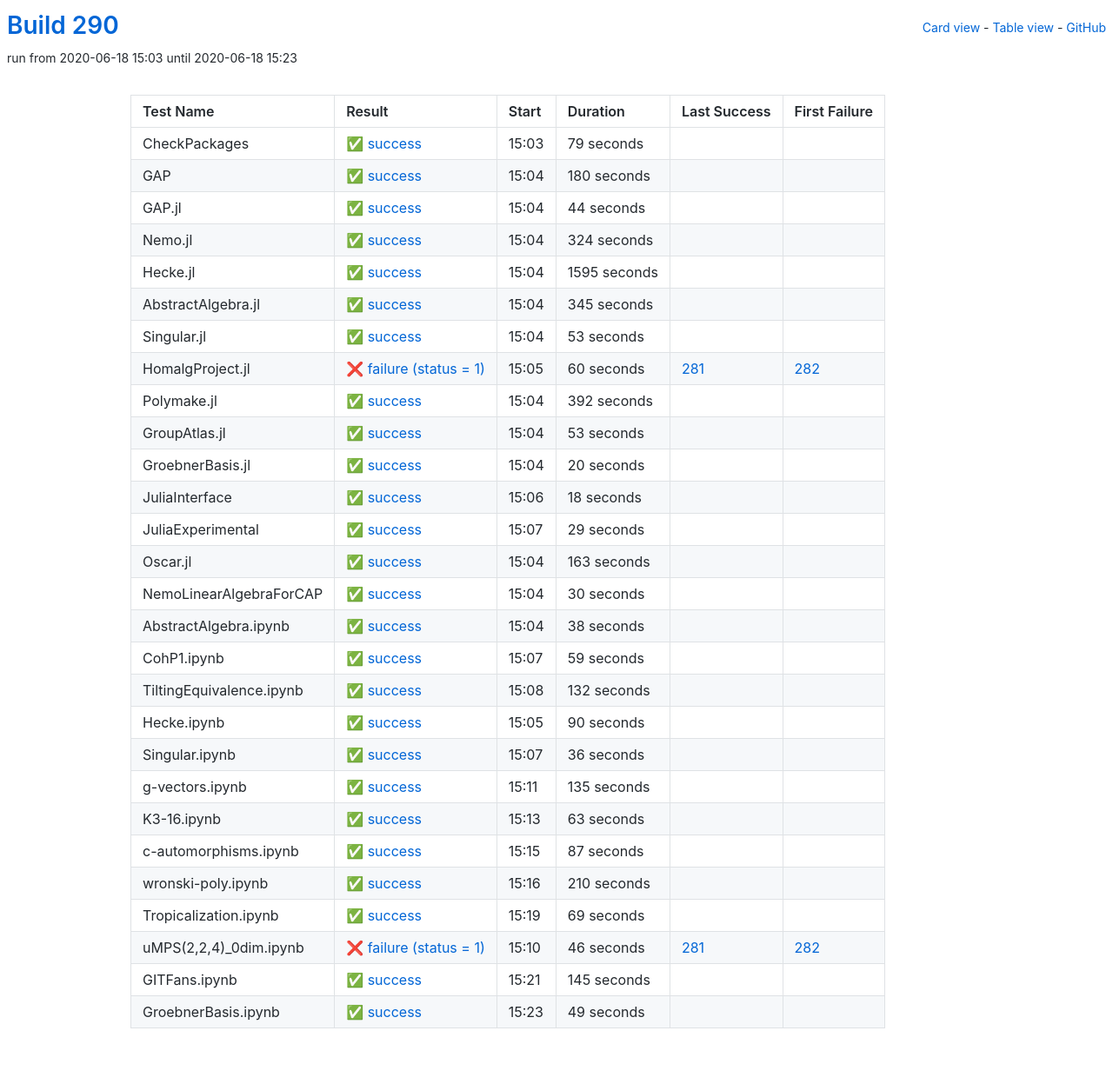
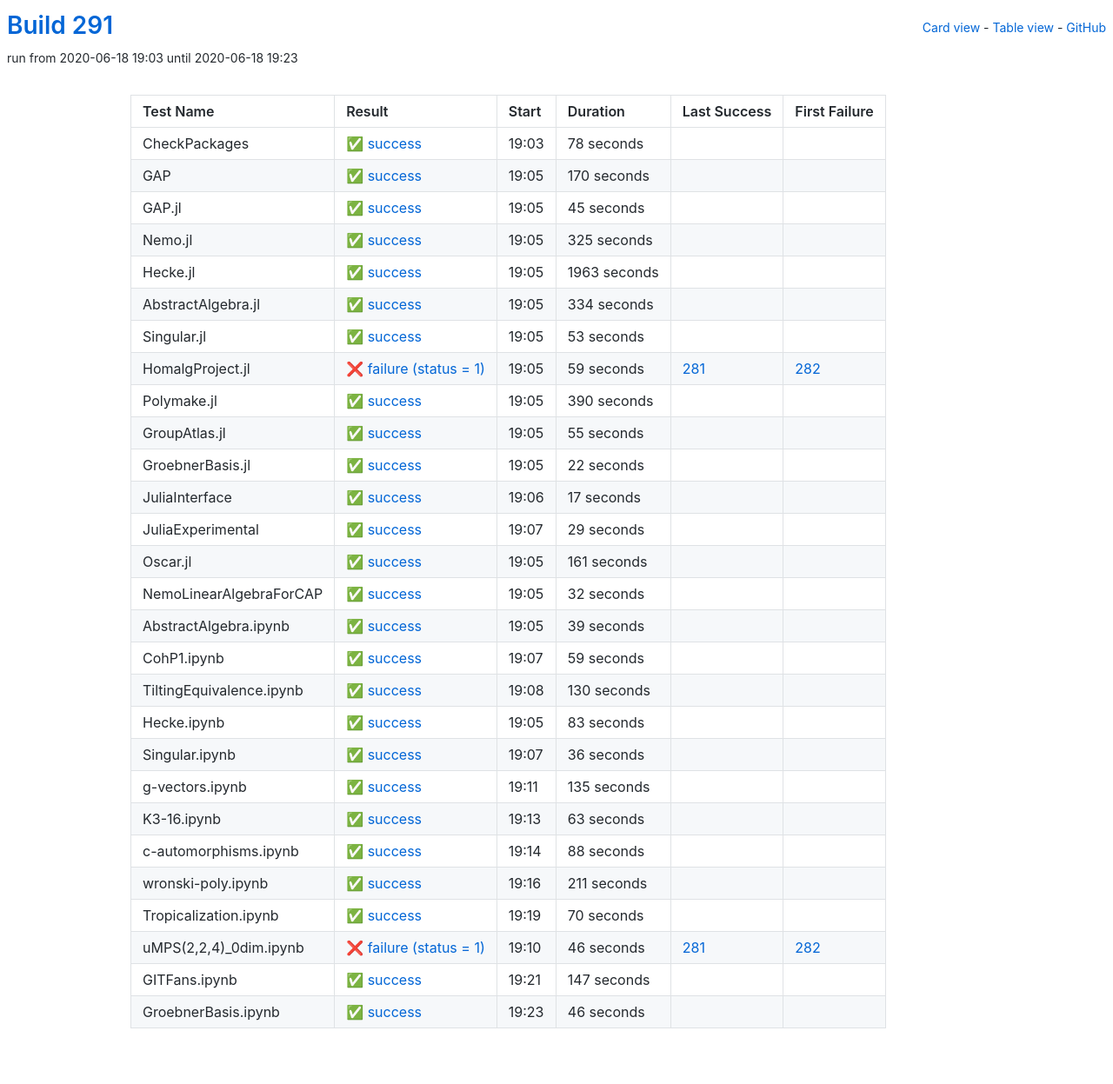
Before and after one commit to oscar-system/oscar-ci-status-stable, a Jekyll site: the page built from table.html, in a window 1280 px wide. Shown: the whole page at 87% size. Built offline with Jekyll 4.4.1, drawn with Linux system fonts in a browser that asks for light colours.

Commit message:
Build #291

```diff
--- a/_data/ci.yml
+++ b/_data/ci.yml
@@ -1,6 +1,6 @@
 ---
-build: 290
-build_url: https://oscarci.mathematik.uni-kl.de/job/oscar-stable/290/
+build: 291
+build_url: https://oscarci.mathematik.uni-kl.de/job/oscar-stable/291/
 job: oscar-stable
 organization: oscar-system
 repo: oscar-ci-status-stable
@@ -8,80 +8,80 @@ repourl: https://github.com/oscar-system/oscar-ci-status-stable
 tests:
 - name: CheckPackages
   id: checkpackages
-  log: https://oscarci.mathematik.uni-kl.de/job/oscar-stable/290/artifact/logs/build-290/CheckPackages.log
-  start: 2020-06-18 15:03
+  log: https://oscarci.mathematik.uni-kl.de/job/oscar-stable/291/artifact/logs/build-291/CheckPackages.log
+  start: 2020-06-18 19:03
   success: true
   exitcode: 0
   status: success
-  duration: 79
+  duration: 78
   last_success: false
   last_success_url:
   first_failure: false
   first_failure_url:
 - name: GAP
   id: gap
-  log: https://oscarci.mathematik.uni-kl.de/job/oscar-stable/290/artifact/logs/build-290/GAP.log
-  start: 2020-06-18 15:04
+  log: https://oscarci.mathematik.uni-kl.de/job/oscar-stable/291/artifact/logs/build-291/GAP.log
+  start: 2020-06-18 19:05
   success: true
   exitcode: 0
   status: success
-  duration: 180
+  duration: 170
   last_success: false
   last_success_url:
   first_failure: false
   first_failure_url:
 - name: GAP.jl
   id: gap-jl
-  log: https://oscarci.mathematik.uni-kl.de/job/oscar-stable/290/artifact/logs/build-290/GAP.jl.log
-  start: 2020-06-18 15:04
+  log: https://oscarci.mathematik.uni-kl.de/job/oscar-stable/291/artifact/logs/build-291/GAP.jl.log
+  start: 2020-06-18 19:05
   success: true
   exitcode: 0
   status: success
-  duration: 44
+  duration: 45
   last_success: false
   last_success_url:
   first_failure: false
   first_failure_url:
 - name: Nemo.jl
   id: nemo-jl
-  log: https://oscarci.mathematik.uni-kl.de/job/oscar-stable/290/artifact/logs/build-290/Nemo.jl.log
-  start: 2020-06-18 15:04
+  log: https://oscarci.mathematik.uni-kl.de/job/oscar-stable/291/artifact/logs/build-291/Nemo.jl.log
+  start: 2020-06-18 19:05
   success: true
   exitcode: 0
   status: success
-  duration: 324
+  duration: 325
   last_success: false
   last_success_url:
   first_failure: false
   first_failure_url:
 - name: Hecke.jl
   id: hecke-jl
-  log: https://oscarci.mathematik.uni-kl.de/job/oscar-stable/290/artifact/logs/build-290/Hecke.jl.log
-  start: 2020-06-18 15:04
+  log: https://oscarci.mathematik.uni-kl.de/job/oscar-stable/291/artifact/logs/build-291/Hecke.jl.log
+  start: 2020-06-18 19:05
   success: true
   exitcode: 0
   status: success
-  duration: 1595
+  duration: 1963
   last_success: false
   last_success_url:
   first_failure: false
   first_failure_url:
 - name: AbstractAlgebra.jl
   id: abstractalgebra-jl
-  log: https://oscarci.mathematik.uni-kl.de/job/oscar-stable/290/artifact/logs/build-290/AbstractAlgebra.jl.log
-  start: 2020-06-18 15:04
+  log: https://oscarci.mathematik.uni-kl.de/job/oscar-stable/291/artifact/logs/build-291/AbstractAlgebra.jl.log
+  start: 2020-06-18 19:05
   success: true
   exitcode: 0
   status: success
-  duration: 345
+  duration: 334
   last_success: false
   last_success_url:
   first_failure: false
   first_failure_url:
 - name: Singular.jl
   id: singular-jl
-  log: https://oscarci.mathematik.uni-kl.de/job/oscar-stable/290/artifact/logs/build-290/Singular.jl.log
-  start: 2020-06-18 15:04
+  log: https://oscarci.mathematik.uni-kl.de/job/oscar-stable/291/artifact/logs/build-291/Singular.jl.log
+  start: 2020-06-18 19:05
   success: true
   exitcode: 0
   status: success
@@ -92,68 +92,68 @@ tests:
   first_failure_url:
 - name: HomalgProject.jl
   id: homalgproject-jl
-  log: https://oscarci.mathematik.uni-kl.de/job/oscar-stable/290/artifact/logs/build-290/HomalgProject.jl.log
-  start: 2020-06-18 15:05
+  log: https://oscarci.mathematik.uni-kl.de/job/oscar-stable/291/artifact/logs/build-291/HomalgProject.jl.log
+  start: 2020-06-18 19:05
   success: false
   exitcode: 1
   status: failure
-  duration: 60
+  duration: 59
   last_success: 281
   last_success_url: https://oscarci.mathematik.uni-kl.de/job/oscar-stable/281/
   first_failure: 282
   first_failure_url: https://oscarci.mathematik.uni-kl.de/job/oscar-stable/282/
 - name: Polymake.jl
   id: polymake-jl
-  log: https://oscarci.mathematik.uni-kl.de/job/oscar-stable/290/artifact/logs/build-290/Polymake.jl.log
-  start: 2020-06-18 15:04
+  log: https://oscarci.mathematik.uni-kl.de/job/oscar-stable/291/artifact/logs/build-291/Polymake.jl.log
+  start: 2020-06-18 19:05
   success: true
   exitcode: 0
   status: success
-  duration: 392
+  duration: 390
   last_success: false
   last_success_url:
   first_failure: false
   first_failure_url:
 - name: GroupAtlas.jl
   id: groupatlas-jl
-  log: https://oscarci.mathematik.uni-kl.de/job/oscar-stable/290/artifact/logs/build-290/GroupAtlas.jl.log
-  start: 2020-06-18 15:04
+  log: https://oscarci.mathematik.uni-kl.de/job/oscar-stable/291/artifact/logs/build-291/GroupAtlas.jl.log
+  start: 2020-06-18 19:05
   success: true
   exitcode: 0
   status: success
-  duration: 53
+  duration: 55
   last_success: false
   last_success_url:
   first_failure: false
   first_failure_url:
 - name: GroebnerBasis.jl
   id: groebnerbasis-jl
-  log: https://oscarci.mathematik.uni-kl.de/job/oscar-stable/290/artifact/logs/build-290/GroebnerBasis.jl.log
-  start: 2020-06-18 15:04
+  log: https://oscarci.mathematik.uni-kl.de/job/oscar-stable/291/artifact/logs/build-291/GroebnerBasis.jl.log
+  start: 2020-06-18 19:05
   success: true
   exitcode: 0
   status: success
-  duration: 20
+  duration: 22
   last_success: false
   last_success_url:
   first_failure: false
   first_failure_url:
 - name: JuliaInterface
   id: juliainterface
-  log: https://oscarci.mathematik.uni-kl.de/job/oscar-stable/290/artifact/logs/build-290/JuliaInterface.log
-  start: 2020-06-18 15:06
+  log: https://oscarci.mathematik.uni-kl.de/job/oscar-stable/291/artifact/logs/build-291/JuliaInterface.log
+  start: 2020-06-18 19:06
   success: true
   exitcode: 0
   status: success
-  duration: 18
+  duration: 17
   last_success: false
   last_success_url:
   first_failure: false
   first_failure_url:
 - name: JuliaExperimental
   id: juliaexperimental
-  log: https://oscarci.mathematik.uni-kl.de/job/oscar-stable/290/artifact/logs/build-290/JuliaExperimental.log
-  start: 2020-06-18 15:07
+  log: https://oscarci.mathematik.uni-kl.de/job/oscar-stable/291/artifact/logs/build-291/JuliaExperimental.log
+  start: 2020-06-18 19:07
   success: true
   exitcode: 0
   status: success
@@ -164,44 +164,44 @@ tests:
   first_failure_url:
 - name: Oscar.jl
   id: oscar-jl
-  log: https://oscarci.mathematik.uni-kl.de/job/oscar-stable/290/artifact/logs/build-290/Oscar.jl.log
-  start: 2020-06-18 15:04
+  log: https://oscarci.mathematik.uni-kl.de/job/oscar-stable/291/artifact/logs/build-291/Oscar.jl.log
+  start: 2020-06-18 19:05
   success: true
   exitcode: 0
   status: success
-  duration: 163
+  duration: 161
   last_success: false
   last_success_url:
   first_failure: false
   first_failure_url:
 - name: NemoLinearAlgebraForCAP
   id: nemolinearalgebraforcap
-  log: https://oscarci.mathematik.uni-kl.de/job/oscar-stable/290/artifact/logs/build-290/NemoLinearAlgebraForCAP.log
-  start: 2020-06-18 15:04
+  log: https://oscarci.mathematik.uni-kl.de/job/oscar-stable/291/artifact/logs/build-291/NemoLinearAlgebraForCAP.log
+  start: 2020-06-18 19:05
   success: true
   exitcode: 0
   status: success
-  duration: 30
+  duration: 32
   last_success: false
   last_success_url:
   first_failure: false
   first_failure_url:
 - name: AbstractAlgebra.ipynb
   id: abstractalgebra-ipynb
-  log: https://oscarci.mathematik.uni-kl.de/job/oscar-stable/290/artifact/logs/build-290/AbstractAlgebra.ipynb.log
-  start: 2020-06-18 15:04
+  log: https://oscarci.mathematik.uni-kl.de/job/oscar-stable/291/artifact/logs/build-291/AbstractAlgebra.ipynb.log
+  start: 2020-06-18 19:05
   success: true
   exitcode: 0
   status: success
-  duration: 38
+  duration: 39
   last_success: false
   last_success_url:
   first_failure: false
   first_failure_url:
 - name: CohP1.ipynb
   id: cohp1-ipynb
-  log: https://oscarci.mathematik.uni-kl.de/job/oscar-stable/290/artifact/logs/build-290/CohP1.ipynb.log
-  start: 2020-06-18 15:07
+  log: https://oscarci.mathematik.uni-kl.de/job/oscar-stable/291/artifact/logs/build-291/CohP1.ipynb.log
+  start: 2020-06-18 19:07
   success: true
   exitcode: 0
   status: success
@@ -212,32 +212,32 @@ tests:
   first_failure_url:
 - name: TiltingEquivalence.ipynb
   id: tiltingequivalence-ipynb
-  log: https://oscarci.mathematik.uni-kl.de/job/oscar-stable/290/artifact/logs/build-290/TiltingEquivalence.ipynb.log
-  start: 2020-06-18 15:08
+  log: https://oscarci.mathematik.uni-kl.de/job/oscar-stable/291/artifact/logs/build-291/TiltingEquivalence.ipynb.log
+  start: 2020-06-18 19:08
   success: true
   exitcode: 0
   status: success
-  duration: 132
+  duration: 130
   last_success: false
   last_success_url:
   first_failure: false
   first_failure_url:
 - name: Hecke.ipynb
   id: hecke-ipynb
-  log: https://oscarci.mathematik.uni-kl.de/job/oscar-stable/290/artifact/logs/build-290/Hecke.ipynb.log
-  start: 2020-06-18 15:05
+  log: https://oscarci.mathematik.uni-kl.de/job/oscar-stable/291/artifact/logs/build-291/Hecke.ipynb.log
+  start: 2020-06-18 19:05
   success: true
   exitcode: 0
   status: success
-  duration: 90
+  duration: 83
   last_success: false
   last_success_url:
   first_failure: false
   first_failure_url:
 - name: Singular.ipynb
   id: singular-ipynb
-  log: https://oscarci.mathematik.uni-kl.de/job/oscar-stable/290/artifact/logs/build-290/Singular.ipynb.log
-  start: 2020-06-18 15:07
+  log: https://oscarci.mathematik.uni-kl.de/job/oscar-stable/291/artifact/logs/build-291/Singular.ipynb.log
+  start: 2020-06-18 19:07
   success: true
   exitcode: 0
   status: success
@@ -248,8 +248,8 @@ tests:
   first_failure_url:
 - name: g-vectors.ipynb
   id: g-vectors-ipynb
-  log: https://oscarci.mathematik.uni-kl.de/job/oscar-stable/290/artifact/logs/build-290/g-vectors.ipynb.log
-  start: 2020-06-18 15:11
+  log: https://oscarci.mathematik.uni-kl.de/job/oscar-stable/291/artifact/logs/build-291/g-vectors.ipynb.log
+  start: 2020-06-18 19:11
   success: true
   exitcode: 0
   status: success
@@ -260,8 +260,8 @@ tests:
   first_failure_url:
 - name: K3-16.ipynb
   id: k3-16-ipynb
-  log: https://oscarci.mathematik.uni-kl.de/job/oscar-stable/290/artifact/logs/build-290/K3-16.ipynb.log
-  start: 2020-06-18 15:13
+  log: https://oscarci.mathematik.uni-kl.de/job/oscar-stable/291/artifact/logs/build-291/K3-16.ipynb.log
+  start: 2020-06-18 19:13
   success: true
   exitcode: 0
   status: success
@@ -272,44 +272,44 @@ tests:
   first_failure_url:
 - name: c-automorphisms.ipynb
   id: c-automorphisms-ipynb
-  log: https://oscarci.mathematik.uni-kl.de/job/oscar-stable/290/artifact/logs/build-290/c-automorphisms.ipynb.log
-  start: 2020-06-18 15:15
+  log: https://oscarci.mathematik.uni-kl.de/job/oscar-stable/291/artifact/logs/build-291/c-automorphisms.ipynb.log
+  start: 2020-06-18 19:14
   success: true
   exitcode: 0
   status: success
-  duration: 87
+  duration: 88
   last_success: false
   last_success_url:
   first_failure: false
   first_failure_url:
 - name: wronski-poly.ipynb
   id: wronski-poly-ipynb
-  log: https://oscarci.mathematik.uni-kl.de/job/oscar-stable/290/artifact/logs/build-290/wronski-poly.ipynb.log
-  start: 2020-06-18 15:16
+  log: https://oscarci.mathematik.uni-kl.de/job/oscar-stable/291/artifact/logs/build-291/wronski-poly.ipynb.log
+  start: 2020-06-18 19:16
   success: true
   exitcode: 0
   status: success
-  duration: 210
+  duration: 211
   last_success: false
   last_success_url:
   first_failure: false
   first_failure_url:
 - name: Tropicalization.ipynb
   id: tropicalization-ipynb
-  log: https://oscarci.mathematik.uni-kl.de/job/oscar-stable/290/artifact/logs/build-290/Tropicalization.ipynb.log
-  start: 2020-06-18 15:19
+  log: https://oscarci.mathematik.uni-kl.de/job/oscar-stable/291/artifact/logs/build-291/Tropicalization.ipynb.log
+  start: 2020-06-18 19:19
   success: true
   exitcode: 0
   status: success
-  duration: 69
+  duration: 70
   last_success: false
   last_success_url:
   first_failure: false
   first_failure_url:
 - name: uMPS(2,2,4)_0dim.ipynb
   id: umps-2-2-4-0dim-ipynb
-  log: https://oscarci.mathematik.uni-kl.de/job/oscar-stable/290/artifact/logs/build-290/uMPS-2-2-4-_0dim.ipynb.log
-  start: 2020-06-18 15:10
+  log: https://oscarci.mathematik.uni-kl.de/job/oscar-stable/291/artifact/logs/build-291/uMPS-2-2-4-_0dim.ipynb.log
+  start: 2020-06-18 19:10
   success: false
   exitcode: 1
   status: failure
@@ -320,24 +320,24 @@ tests:
   first_failure_url: https://oscarci.mathematik.uni-kl.de/job/oscar-stable/282/
 - name: GITFans.ipynb
   id: gitfans-ipynb
-  log: https://oscarci.mathematik.uni-kl.de/job/oscar-stable/290/artifact/logs/build-290/GITFans.ipynb.log
-  start: 2020-06-18 15:21
+  log: https://oscarci.mathematik.uni-kl.de/job/oscar-stable/291/artifact/logs/build-291/GITFans.ipynb.log
+  start: 2020-06-18 19:21
   success: true
   exitcode: 0
   status: success
-  duration: 145
+  duration: 147
   last_success: false
   last_success_url:
   first_failure: false
   first_failure_url:
 - name: GroebnerBasis.ipynb
   id: groebnerbasis-ipynb
-  log: https://oscarci.mathematik.uni-kl.de/job/oscar-stable/290/artifact/logs/build-290/GroebnerBasis.ipynb.log
-  start: 2020-06-18 15:23
+  log: https://oscarci.mathematik.uni-kl.de/job/oscar-stable/291/artifact/logs/build-291/GroebnerBasis.ipynb.log
+  start: 2020-06-18 19:23
   success: true
   exitcode: 0
   status: success
-  duration: 49
+  duration: 46
   last_success: false
   last_success_url:
   first_failure: false
```
Also changed, not shown: README.md.
